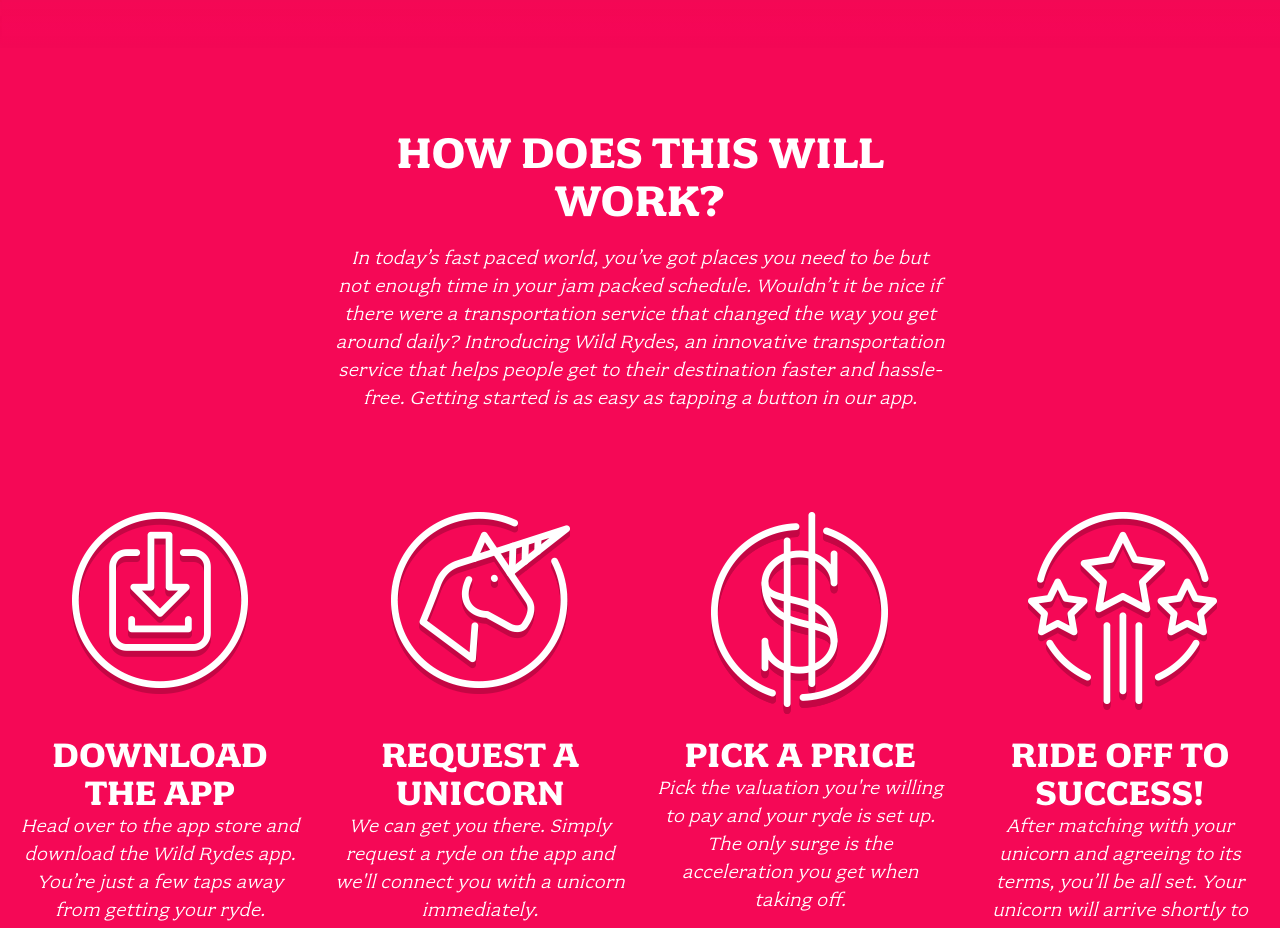
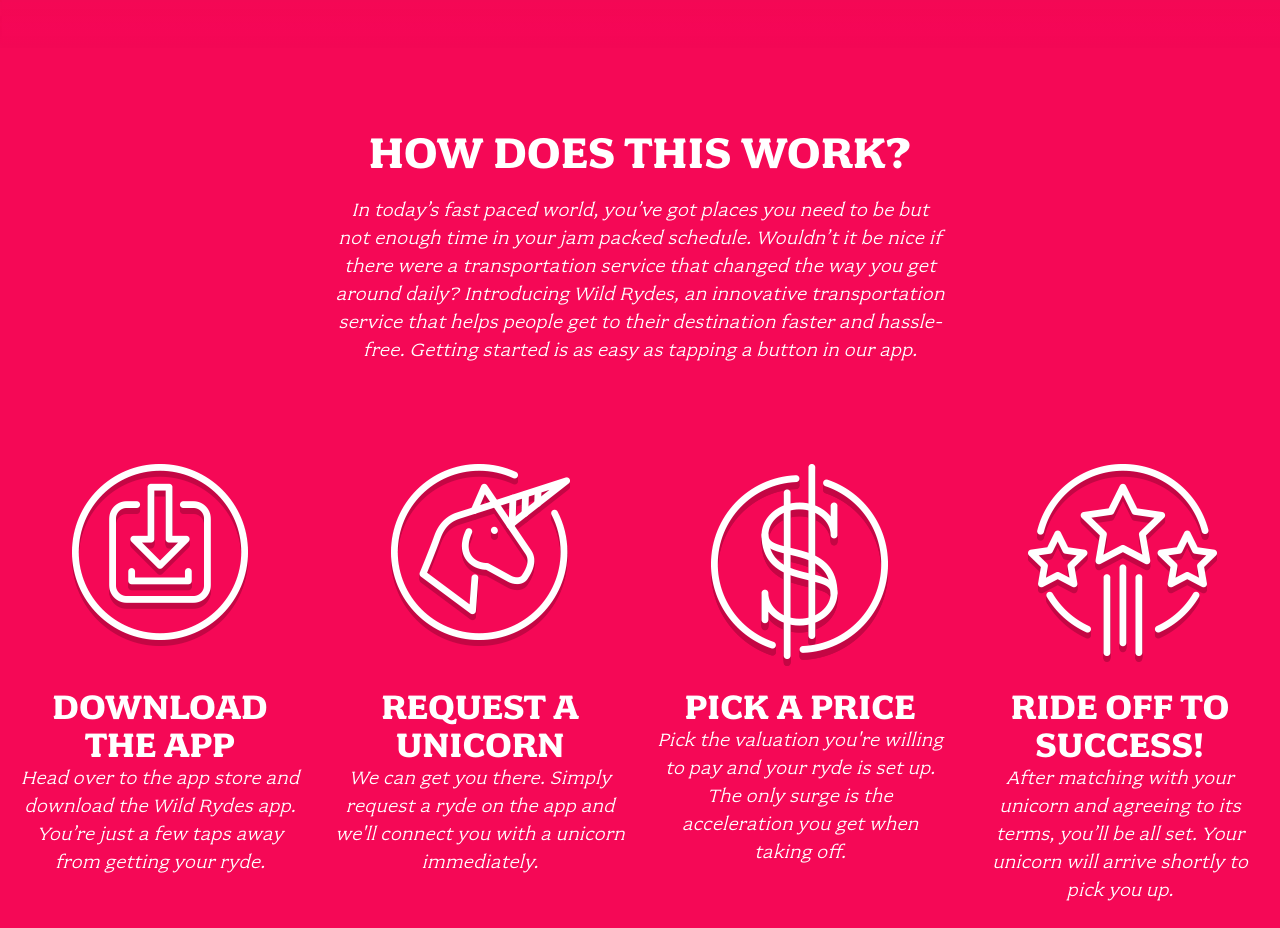
Before and after one commit to MayankSaxena23/wildrydes-site, a plain HTML site: page index.html in a window 1280 px wide. Shown: the part 900-1828 px from the top of the page. Drawn offline with Linux system fonts and the light colour scheme.

Commit message:
Update index.html

```diff
--- a/index.html
+++ b/index.html
@@ -30,7 +30,7 @@
 
   <section class="home-about">
     <div class="row column large-9 xlarge-6 xxlarge-4">
-      <h2 class="section-title">How Does This will Work?</h2>
+      <h2 class="section-title">How Does This Work?</h2>
       <p class="content">
         In today’s fast paced world, you’ve got places you need to be but not enough time in your jam packed schedule. Wouldn’t it be nice if there were a transportation service that changed the way you get around daily? Introducing Wild Rydes, an innovative transportation service that helps people get to their destination faster and hassle-free. Getting started is as easy as tapping a button in our app.
       </p>
```
